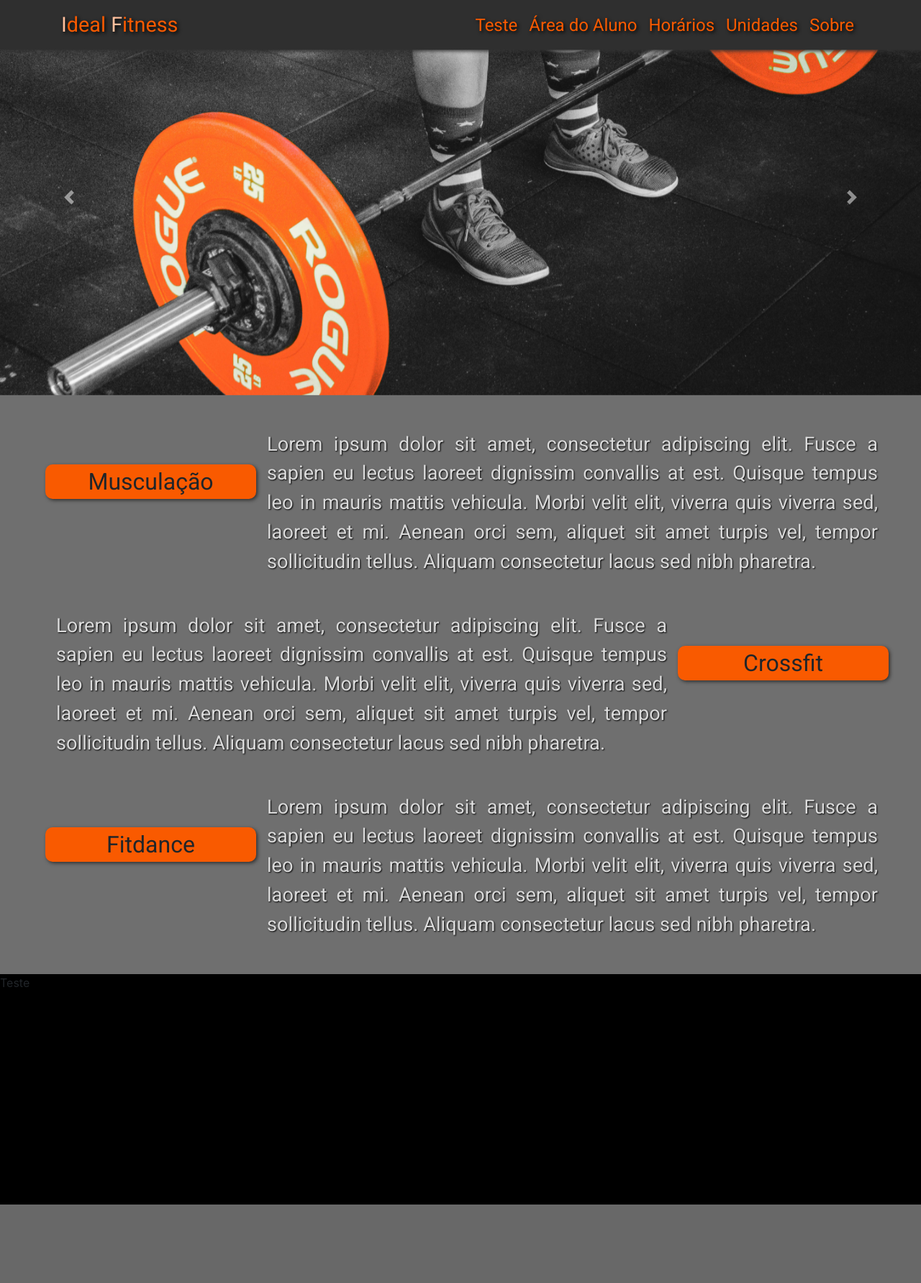
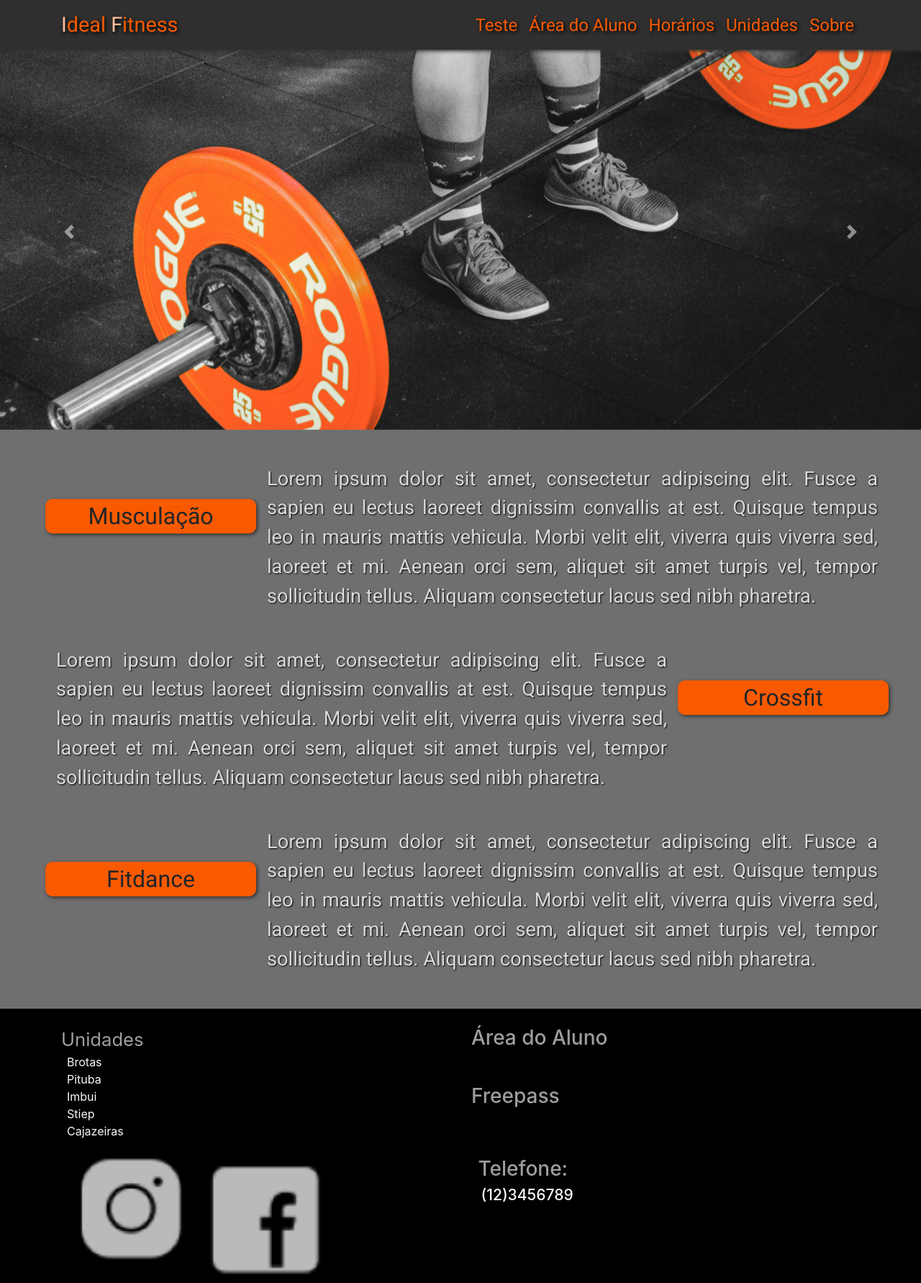
Before and after one commit to victorfernandesraton/idealFitness, a PHP site: page / in a window 1280 px wide. Shown: the whole page at 72% size. Before the commit the page ends 1673 px from the top, so only its background shows below. Run offline with PHP 8.4, Linux system fonts and the light colour scheme.

Commit message:
Footer quase pronto

```diff
--- a/index.php
+++ b/index.php
@@ -13,7 +13,7 @@
         <nav class="navbar navbar-expand-lg fixed-top">
             <div class="container">
                 <a class="navbar-brand textoNav textoBrand" href="#"><span class="logo">I</span>deal<span class="logo"> F</span>itness</a>
-                <button class="navbar-toggler" data-toggle="collapse" data-target="#navbarNav"><span class="navbar-toggler-icon"></span></button>
+                <button class="navbar-toggler navbar-dark" data-toggle="collapse" data-target="#navbarNav"><span class="navbar-toggler-icon"></span></button>
                     <div class="collapse navbar-collapse" id="navbarNav">
                         <ul class="navbar-nav ml-auto">
                             <li class="nav-item">
@@ -35,16 +35,16 @@
                 </div>
             </div>
         </nav>
-        <div id="carouselExampleControls" class="carousel slide" data-ride="carousel">
+        <div id="carouselExampleControls" class="carousel slide mt-5" data-ride="carousel">
             <div class="carousel-inner">
                 <div class="carousel-item active">
-                    <img class="d-block w-100 imgSliders" src="Imagens/slide1.png" alt="First slide">
+                    <img class="d-block w-100 imgSlider" src="Imagens/slide1.png" alt="First slide">
                 </div>
                 <div class="carousel-item">
-                    <img class="d-block w-100 imgSliders" src="Imagens/slide2.png" alt="Second slide">
+                    <img class="d-block w-100 imgSlider" src="Imagens/slide2.png" alt="Second slide">
                 </div>
                 <div class="carousel-item">
-                    <img class="d-block w-100 imgSliders" src="Imagens/slide3.png" alt="Third slide">
+                    <img class="d-block w-100 imgSlider" src="Imagens/slide3.png" alt="Third slide">
                 </div>
             </div>
             <a class="carousel-control-prev" href="#carouselExampleControls" role="button" data-slide="prev">
@@ -85,9 +85,27 @@
         </div>
     </section>
     <section id="footer">
-        <div class="bgFooter">
-            Teste
-        </div>
+            <div class="container">
+                <div class="row">
+                    <ul class="mt-4 col-6 footerUnidades">
+                        <li id="footerListHead">Unidades</li>
+                        <li class="ml-2 text-light">Brotas</li>
+                        <li class="ml-2 text-light">Pituba</li>
+                        <li class="ml-2 text-light">Imbui</li>
+                        <li class="ml-2 text-light">Stiep</li>
+                        <li class="ml-2 text-light">Cajazeiras</li>
+                    </ul>
+                        <div class="mt-4 col-6 container-fluid">
+                            <h3 class="itemFooter">Área do Aluno</h3>
+                            <h3 class="itemFooter mt-5">Freepass</h3>
+                        </div>
+                </div>
+                <div class="itemFooter ml-1 row mt-2">
+                    <img class="col-2 iconesFooter" src="Imagens/insta.png" alt="Icone Instagram">
+                    <img class="col-2 iconesFooter" src="Imagens/facee.png" alt="Icone Facebook">
+                    <h3 class="col-6 offset-2">Telefone: <br> <span class="numTel ml-1 text-light">(12)3456789</span></h3>
+                </div>
+            </div>
     </section>
     <script src="https://code.jquery.com/jquery-3.3.1.slim.min.js" integrity="sha384-q8i/X+965DzO0rT7abK41JStQIAqVgRVzpbzo5smXKp4YfRvH+8abtTE1Pi6jizo" crossorigin="anonymous"></script>
     <script src="https://cdnjs.cloudflare.com/ajax/libs/popper.js/1.14.3/umd/popper.min.js" integrity="sha384-ZMP7rVo3mIykV+2+9J3UJ46jBk0WLaUAdn689aCwoqbBJiSnjAK/l8WvCWPIPm49" crossorigin="anonymous"></script>
--- a/style.css
+++ b/style.css
@@ -1,5 +1,4 @@
 @import url('https://fonts.googleapis.com/css?family=Roboto');
-
 body{
     background-color: #6f6f6f;
 }
@@ -8,6 +7,8 @@ a:hover{
     text-decoration: none;
     cursor: pointer;
 }
+
+/* NAVBAR */
 .navbar{
     box-shadow: 2px 2px 5px #313131;
     background-color: #2f2f2f;
@@ -24,7 +25,10 @@ a:hover{
 .logo{
     color: #FFC09D;
 }
-.imgSliders{
+/* NAVBARF FIM */
+
+/* HOME */
+.imgSlider{
     background-attachment: fixed;
 }
 .boxModalidades{
@@ -42,7 +46,28 @@ a:hover{
     color: #DADADA;
     text-shadow: 1px 1px 2px #000000;
 }
-.bgFooter{
+/* HOME FIM */
+
+/* FOOTER */
+#footer{
     background-color: black;
-    height: 25vw;
+    height: 80%;
 }
+#footer li{
+    list-style-type: none;
+}
+#footerListHead{
+    font-size: 1.6em;
+    color: rgb(158, 158, 158);
+}
+.itemFooter{
+    color: rgb(158, 158, 158);
+}
+.numTel{
+    font-size: 0.75em;
+}
+.iconesFooter{
+    height: 100%;
+    width: 50% !important;
+}
+/* FOOTER FIM */
```
Also changed, not shown: Imagens/face.png (deleted), Imagens/facee.png (added), Imagens/insta.png.
